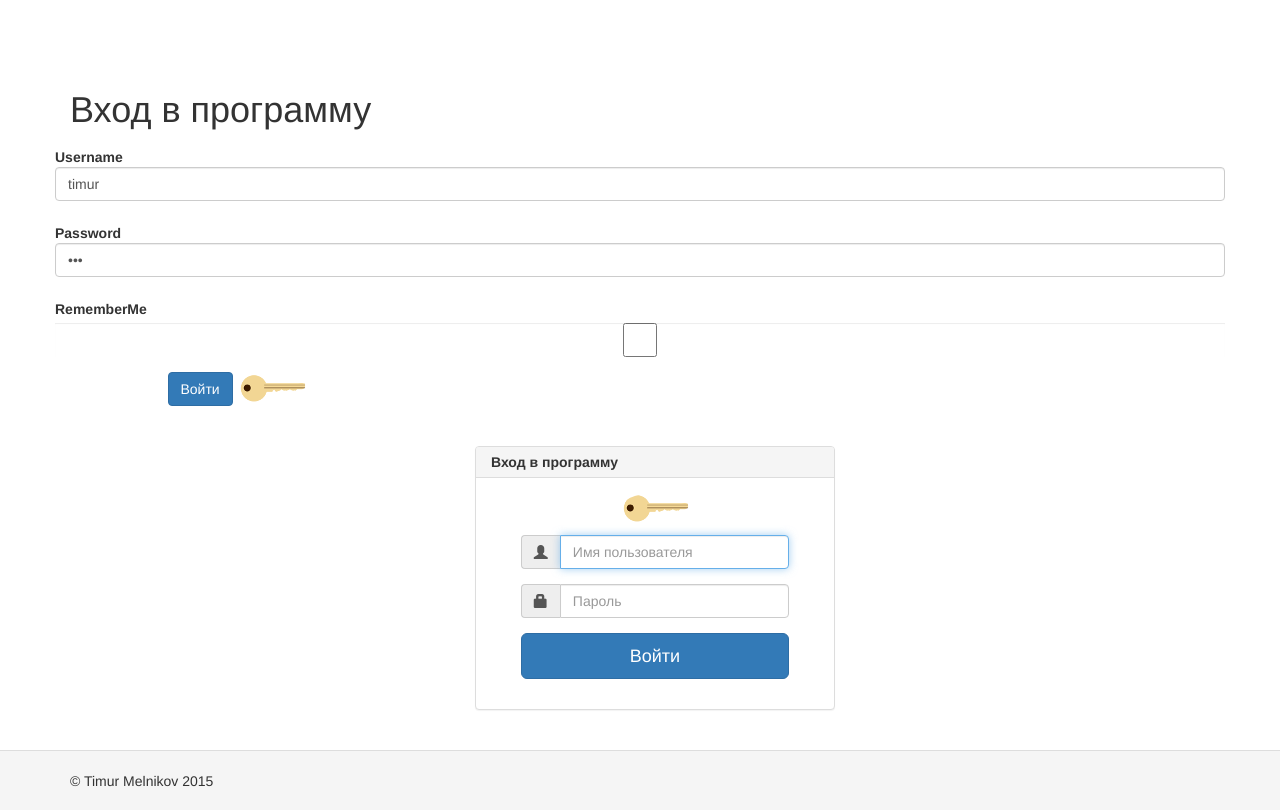
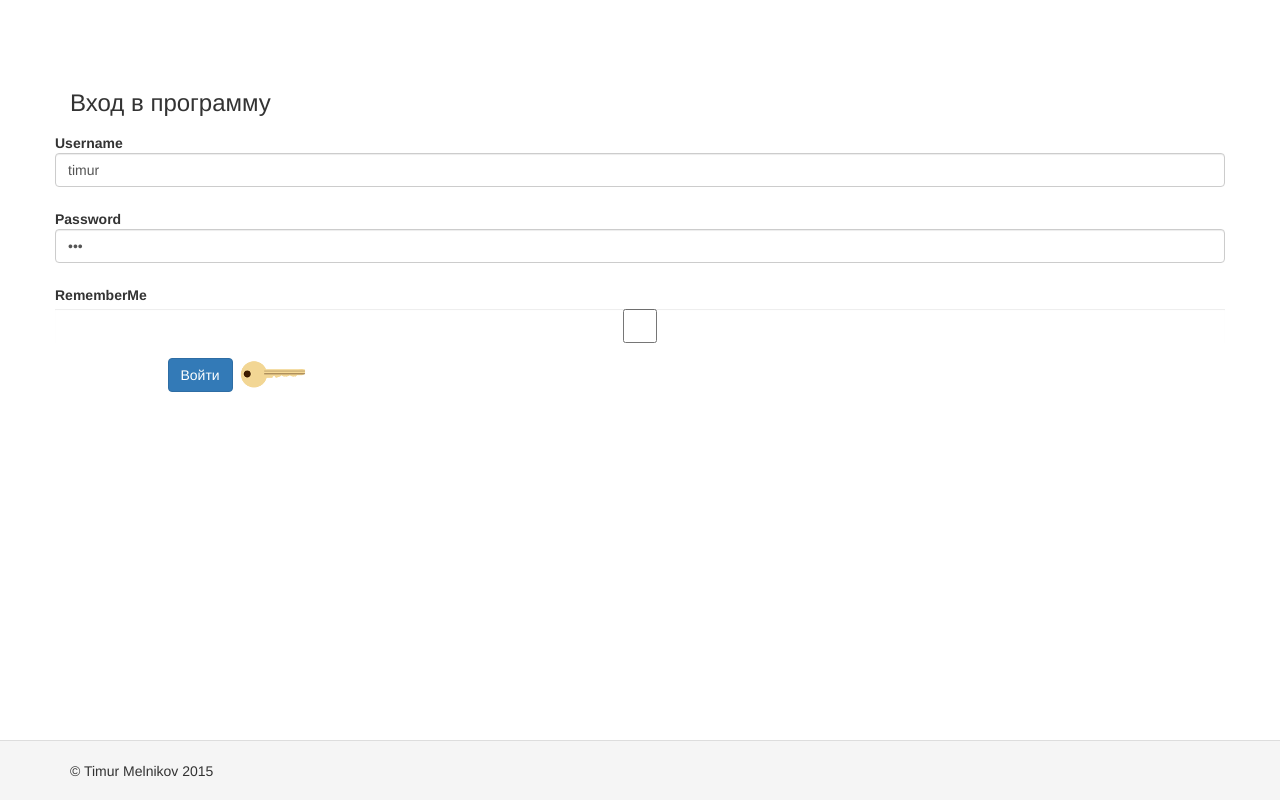
Before and after one commit to kdes70/buh2, a Yii app: template views/main/login.php in a window 1280 px wide. After the commit the page ends 777 px from the top, so only its background shows below. Run offline with PHP 8.4 and a stand-in for Yii, Linux system fonts and the light colour scheme; the template is opened without the code that fills it, so the values that code supplies are empty; form fields are guessed from the names that the template uses; some libraries are stand-ins or nearby versions.

Commit message:
Форма логина...

```diff
--- a/views/main/login.php
+++ b/views/main/login.php
@@ -11,9 +11,7 @@
 $this->params['breadcrumbs'][] = $this->title;
 ?>
 <div class="site-login">
-    <h1><?= Html::encode($this->title) ?></h1>
-
-
+    <h3><?= Html::encode($this->title) ?></h3>
 
     <?php
     $form = ActiveForm::begin([
@@ -40,80 +38,3 @@
 
     <?php ActiveForm::end(); ?>
 </div>
-
-
-
-
-
-<div class="container" style="margin-top:40px">
-    <div class="row">
-        <div class="col-sm-6 col-md-4 col-md-offset-4">
-            <div class="panel panel-default">
-                <div class="panel-heading">
-                    <strong> Вход в программу</strong>
-                </div>
-                <div class="panel-body">
-                    <form role="form" action="#" method="POST">
-                        <fieldset>
-                            <div class="row">
-                                <div class="center-block">
-                                    <img class="profile-img"
-                                          src="/buh2/web/images/key.png">
-                                </div>
-                            </div>
-                            <div class="row">
-                                <div class="col-sm-12 col-md-10  col-md-offset-1 ">
-                                    <div class="form-group">
-                                        <div class="input-group">
-                                            <span class="input-group-addon">
-                                                <i class="glyphicon glyphicon-user"></i>
-                                            </span>
-                                            <input class="form-control" placeholder="Имя пользователя" name="loginname" type="text" autofocus>
-                                        </div>
-                                    </div>
-                                    <div class="form-group">
-                                        <div class="input-group">
-                                            <span class="input-group-addon">
-                                                <i class="glyphicon glyphicon-lock"></i>
-                                            </span>
-                                            <input class="form-control" placeholder="Пароль" name="password" type="password" value="">
-                                        </div>
-                                    </div>
-                                    <div class="form-group">
-                                        <input type="submit" class="btn btn-lg btn-primary btn-block" value="Войти">
-                                    </div>
-                                </div>
-                            </div>
-                        </fieldset>
-                    </form>
-                </div>
-<!--                <div class="panel-footer ">
-                    Don't have an account! <a href="#" onClick=""> Sign Up Here </a>
-                </div>-->
-            </div>
-        </div>
-    </div>
-</div>
-
-<style>
-
-    .panel-heading {
-        padding: 5px 15px;
-    }
-
-    .panel-footer {
-        padding: 1px 15px;
-        color: #A0A0A0;
-    }
-
-    .profile-img {
-/*        width: 96px;
-        height: 96px;*/
-        margin: 0 auto 10px;
-        display: block;
-        -moz-border-radius: 50%;
-        -webkit-border-radius: 50%;
-        border-radius: 50%;
-    }
-
-</style>
```
Also changed, not shown: 1 other file.
